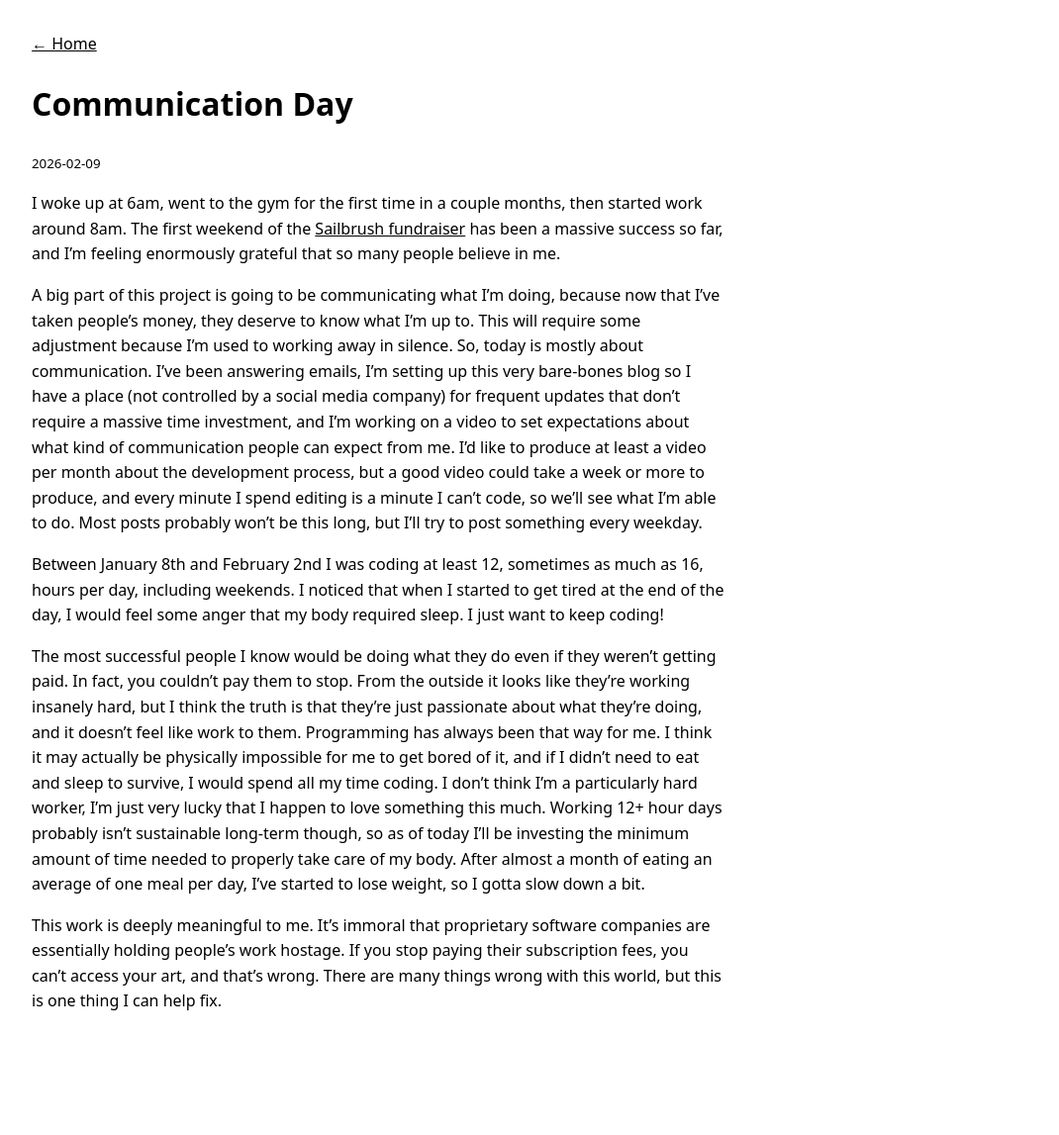
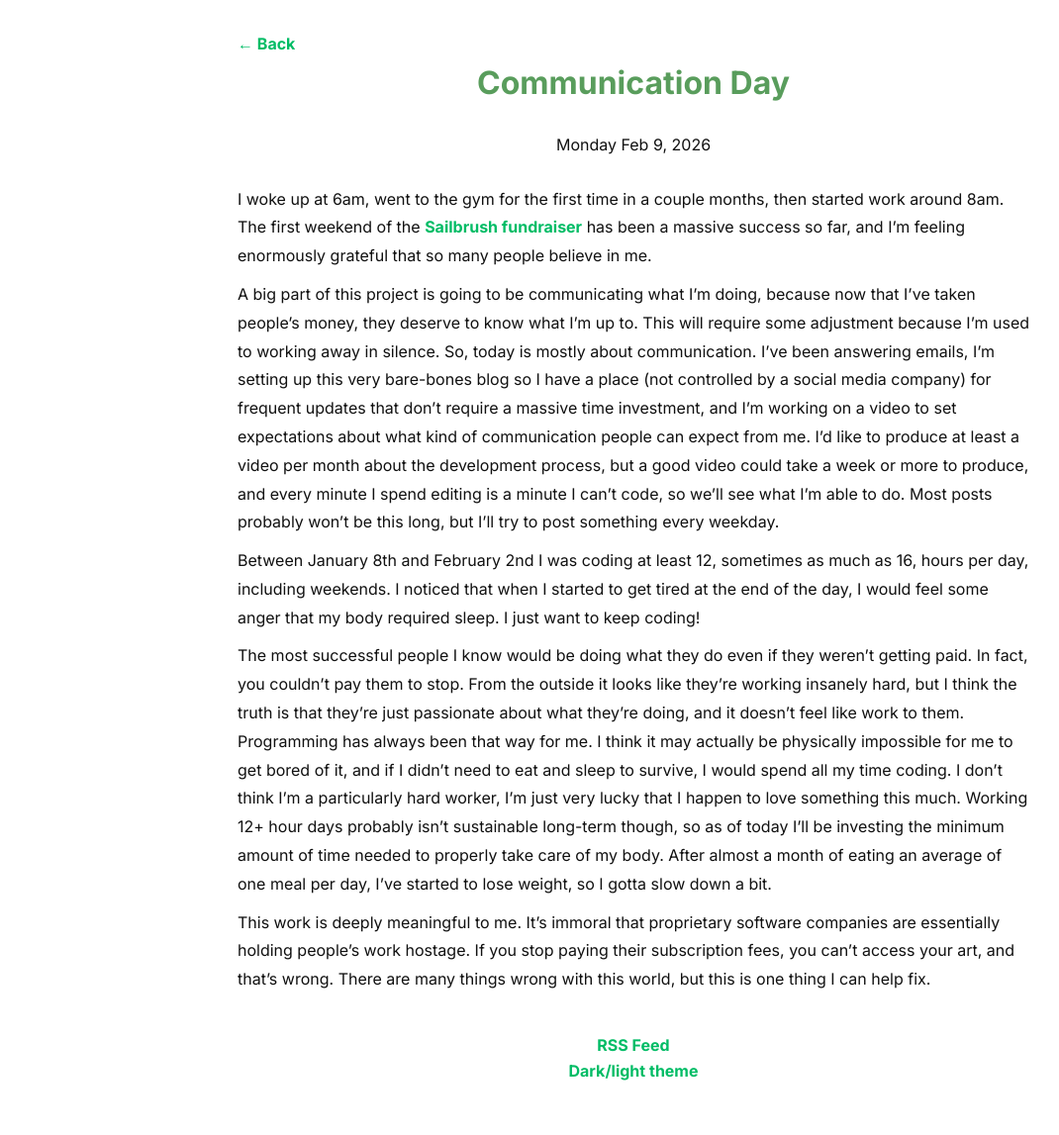
Before and after one commit to timtom-rs/plan.timtom.tv, a Jekyll site: the page built from _posts/2026-02-09-communication-day.md, in a window 1280 px wide. Shown: the whole page at 99% size, without its empty margins (0-1070 px from the left). Built offline with Jekyll 4.4.1, drawn with Linux system fonts in a browser that asks for light colours; before the commit the page ends 1057 px from its top, so only the background shows below that.

Commit message:
Add styling, layout improvements, gitignore

```diff
--- a/_layouts/default.html
+++ b/_layouts/default.html
@@ -1,4 +1,6 @@
-<!doctype html>
+<!--Shouldn't ever need this file-->
+
+<!DOCTYPE html>
 <html lang="en">
 <head>
     <meta charset="utf-8" />
--- a/_layouts/post.html
+++ b/_layouts/post.html
@@ -1,7 +1,32 @@
 ---
 layout: default
 ---
-<p><a href="/">← Home</a></p>
-<h1>{{ page.title }}</h1>
-<p><small>{{ page.date | date: "%Y-%m-%d" }}</small></p>
-{{ content }}
+
+<!DOCTYPE html>
+<html lang="en">
+  <head>
+  <title>{{ site.title }}</title>
+  <link href="/assets/pfp.png" rel="icon" type="image/png">
+
+  <script src="/assets/theme.js"></script>
+
+  <link rel="preconnect" href="https://fonts.googleapis.com">
+  <link rel="preconnect" href="https://fonts.gstatic.com" crossorigin>
+  <link href="https://fonts.googleapis.com/css2?family=Inter:ital,opsz,wght@0,14..32,100..900;1,14..32,100..900&display=swap" rel="stylesheet">
+</head>
+
+<body>
+  <p><a href="/">← Back</a></p>
+  <h1>{{ page.title }}</h1>
+  <p class="post-date"><small>{{ page.date | date: "%A %b %-d, %Y" }}</small></p>
+
+  <br>
+
+  <div class="post-content">{{ content }}</div>
+
+  <footer>
+    <p><a href="{{ '/feed.xml' | relative_url }}">RSS Feed</a></p>
+    <p><a onclick="toggleTheme()">Dark/light theme</a></p>
+  </footer>
+</body>
+</html>
--- a/assets/style.css
+++ b/assets/style.css
@@ -1,2 +1,123 @@
-body { margin: 32px; font: 16px/1.6 system-ui, sans-serif; max-width: 700px; }
-a { color: inherit; }
+:root {
+    --color-text: #111;
+    --color-background: #fff;
+    --link-color: #00bc65;
+    --link-color-hover: #5aa55e;
+    --header-color: #599d5c;
+    --div-color: #dbffdb;
+    --div-color-hover: #c1ffc1;
+}
+
+[data-theme="dark"] {
+    --color-text: #fff;
+    --color-background: #111;
+    --link-color: #00bc65;
+    --link-color-hover: #5aa55e;
+    --header-color: #00bc65;
+    --div-color: #222;
+    --div-color-hover: #333;
+}
+
+html {
+    margin: 32px;
+    font: 16px/1.6 'Inter', system-ui, sans-serif;
+    background-color: var(--color-background);
+}
+
+* {
+    box-sizing: border-box;
+    font-family: 'Inter', system-ui, sans-serif;
+    color: var(--color-text);
+    font-size: medium;
+    transition: color 0.2s ease;
+}
+
+body {
+    display: flex;
+    justify-content: center;
+    max-width: 800px;
+    margin: 0px auto;
+    width: 100%;
+}
+
+main {
+    width: 100%;
+}
+
+p {
+    margin: 0px;
+}
+
+h1 {
+    font-size: 2em;
+    color: var(--header-color);
+    margin-top: 0px;
+    width: 100%;
+    text-align: center;
+}
+
+h2 {
+    font-size: 1.5em;
+    color: var(--header-color);
+    margin: 0px 0px 10px 0px;
+}
+
+a {
+    color: var(--link-color);
+    transition: color 0.2s ease;
+    font-weight: bold;
+    text-decoration: none;
+    cursor: pointer;
+}
+
+a:hover {
+    color: var(--link-color-hover);
+    text-decoration: underline;
+}
+
+.profile-icon {
+    width: 48px;
+    height: 48px;
+    border-radius: 50%;
+}
+
+.profile-icon-wrapper {
+    display: flex;
+    justify-content: center;
+    align-items: center;
+    margin-bottom: 20px;
+}
+
+.post {
+    display: flex;
+    flex-direction: column;
+    cursor: pointer;
+    margin: 0px 0px 20px 20px;
+    padding: 20px;
+    border-radius: 20px;
+    background-color: var(--div-color);
+    transition: background-color 0.2s ease;
+}
+
+.post:hover {
+    background-color: var(--div-color-hover);
+}
+
+footer {
+    text-align: center;
+    font-size: 0.8em;
+    margin: 40px 0px 20px 0px;
+    color: var(--color-text);
+}
+
+.post-date {
+    width: 100%;
+    text-align: center;
+    font-size: 1.2em;
+}
+
+.post-content p {
+    line-height: 1.8;
+    margin-bottom: 10px;
+    font-size: 1em;
+}
--- /dev/null
+++ b/assets/theme.js
@@ -0,0 +1,18 @@
+
+// Function to toggle between light and dark themes
+function toggleTheme() {
+  const currentTheme = document.documentElement.getAttribute("data-theme");
+  const newTheme = currentTheme === "dark" ? "light" : "dark";
+  document.documentElement.setAttribute("data-theme", newTheme);
+  localStorage.setItem("theme", newTheme);
+}
+
+// Load the theme when page loads
+// Apply a transition effect after delay to prevent a flashbang if theme is set to dark
+document.addEventListener("DOMContentLoaded", () => {
+  const savedTheme = localStorage.getItem("theme");
+  if (savedTheme) document.documentElement.setAttribute("data-theme", savedTheme);
+  setTimeout(() => {
+    document.querySelector('html').style.setProperty('transition', `background-color 0.2s, color 0.2s`);
+  }, 300);
+});
```
Also changed, not shown: index.html (+39 -9 lines), README.md, assets/pfp.png (added), 1 other file. Lines whose indentation alone changed are shown as unchanged.
